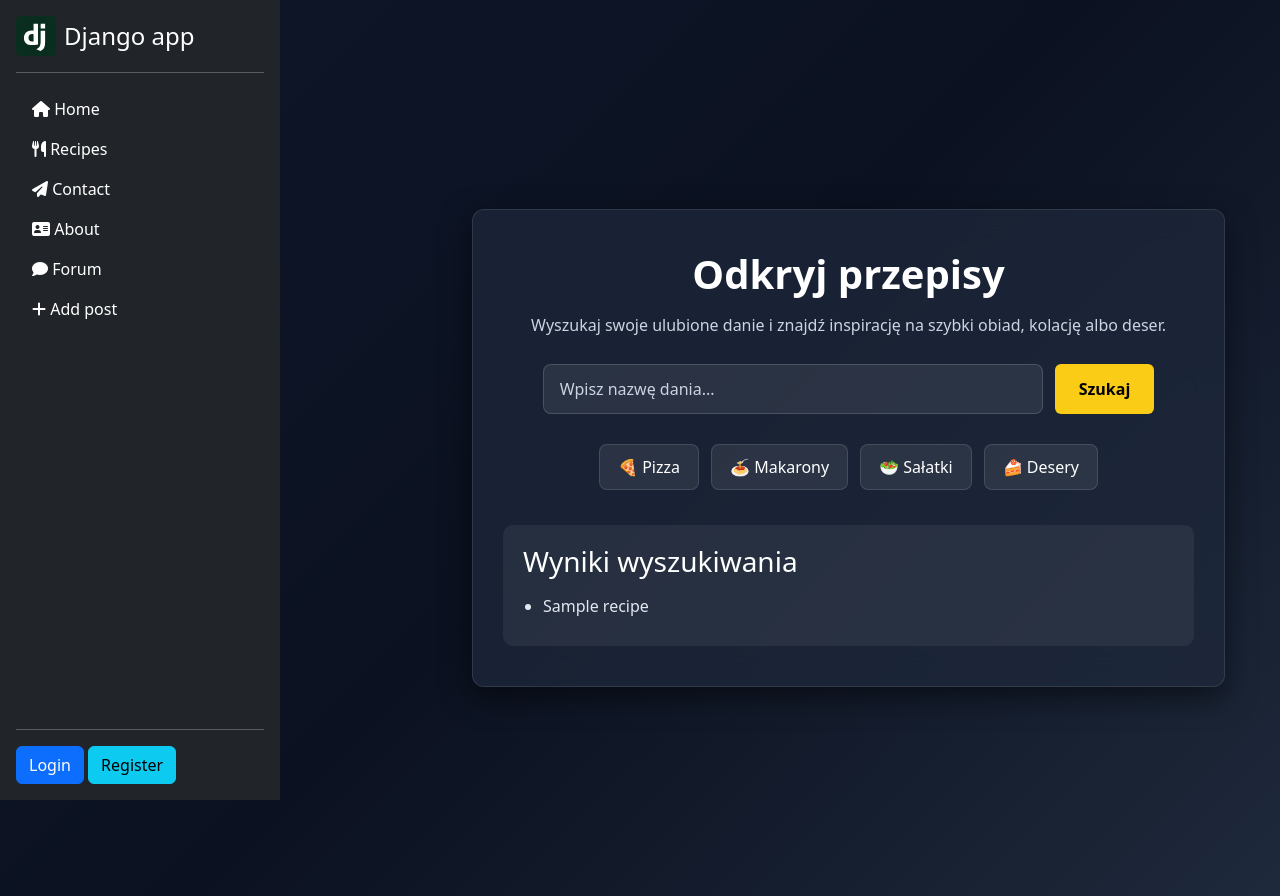
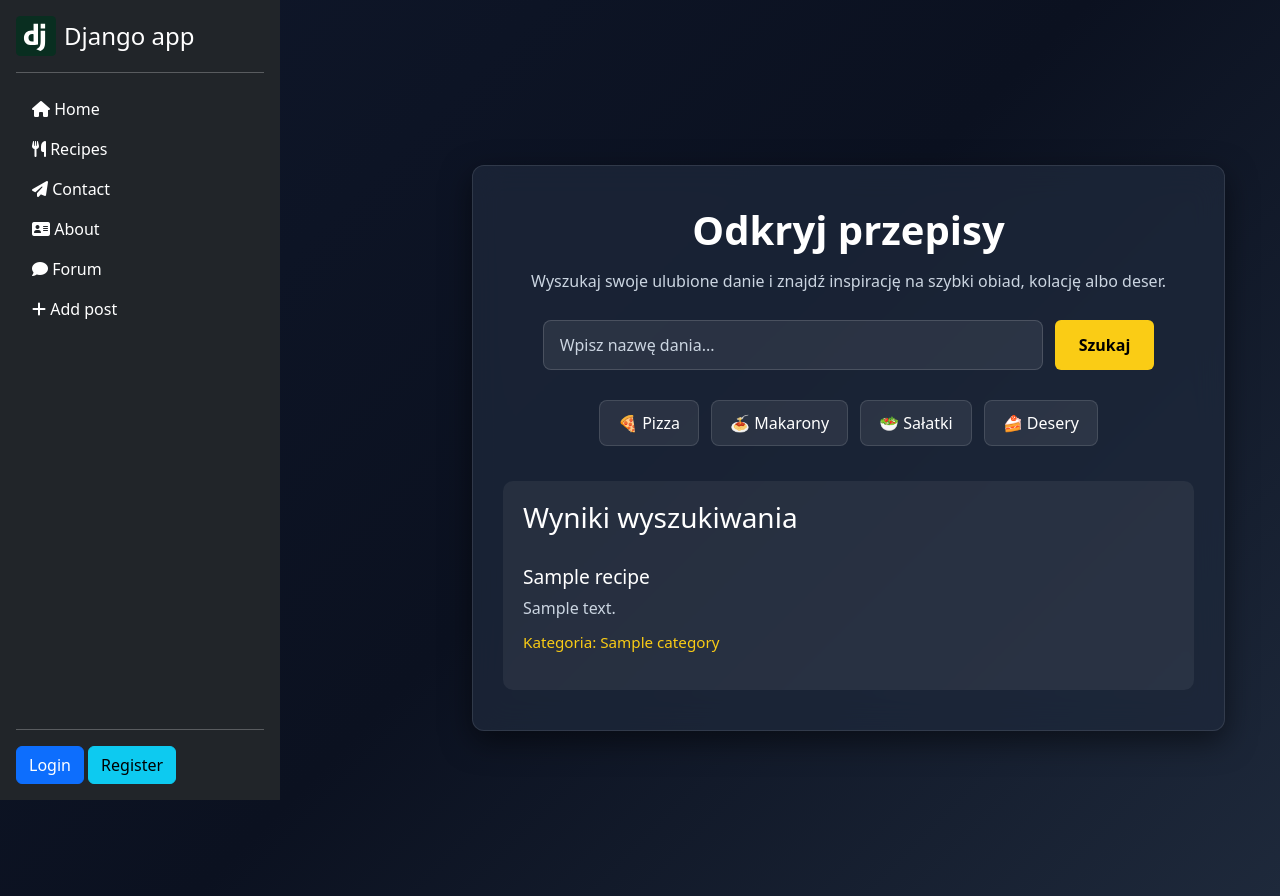
Before and after one commit to kinczar/PasjaGotowania.pl, a Django app: template webapp/main/templates/main/recipes.html in a window 1280 px wide. Run offline with Django 5.2, Linux system fonts and the light colour scheme; the template is opened without the code that fills it: most values are stand-ins (such as "Sample title", 1, 10 or a date in 2020).

Commit message:
Improve recipe search results layout

```diff
--- a/webapp/main/templates/main/recipes.html
+++ b/webapp/main/templates/main/recipes.html
@@ -128,6 +128,32 @@
     .results-box li {
         margin-bottom: 8px;
     }
+
+    .recipe-result-item {
+        padding: 16px 0;
+        border-bottom: 1px solid rgba(255,255,255,0.12);
+    }
+
+    .recipe-result-item:last-child {
+        border-bottom: none;
+    }
+
+    .recipe-result-item h4 {
+        margin: 0 0 8px 0;
+        color: #ffffff;
+        font-size: 1.2rem;
+    }
+
+    .recipe-result-item p {
+        margin: 0 0 8px 0;
+        color: #cbd5e1;
+    }
+
+    .recipe-result-item span {
+        color: #facc15;
+        font-size: 0.95rem;
+        font-weight: 500;
+    }
 </style>
 
 
@@ -161,13 +187,17 @@
 {% if results %}
 <div class="results-box">
     <h3>Wyniki wyszukiwania</h3>
-            <ul>
+
     {% for recipe in results %}
-                    <li>{{ recipe }}</li>
+        <div class="recipe-result-item">
+            <h4>{{ recipe.title }}</h4>
+            <p>{{ recipe.description }}</p>
+            <span>Kategoria: {{ recipe.category }}</span>
+        </div>
     {% endfor %}
-            </ul>
 </div>
 {% endif %}
+
     </div>
 </div>
 {% endblock %}
```
Lines whose indentation alone changed are shown as unchanged.
